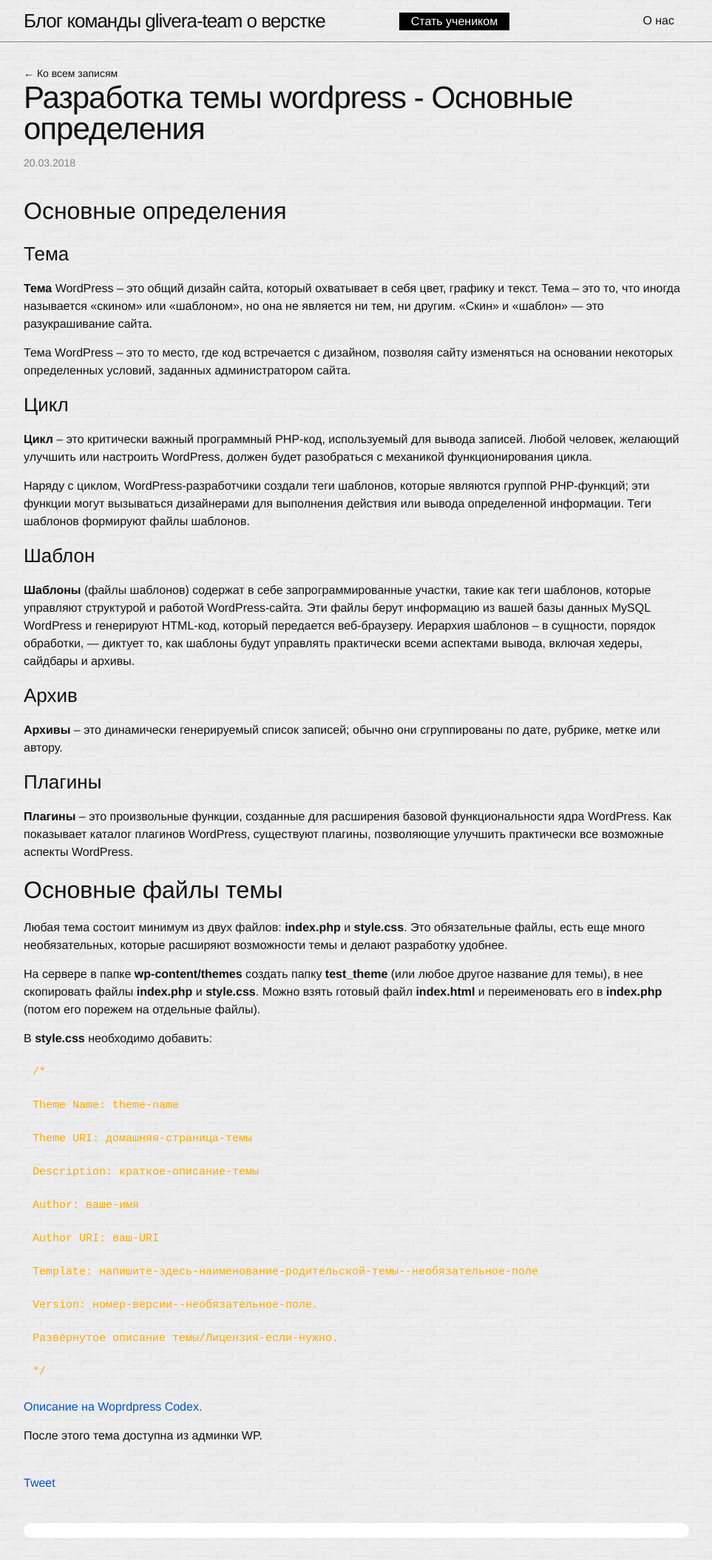
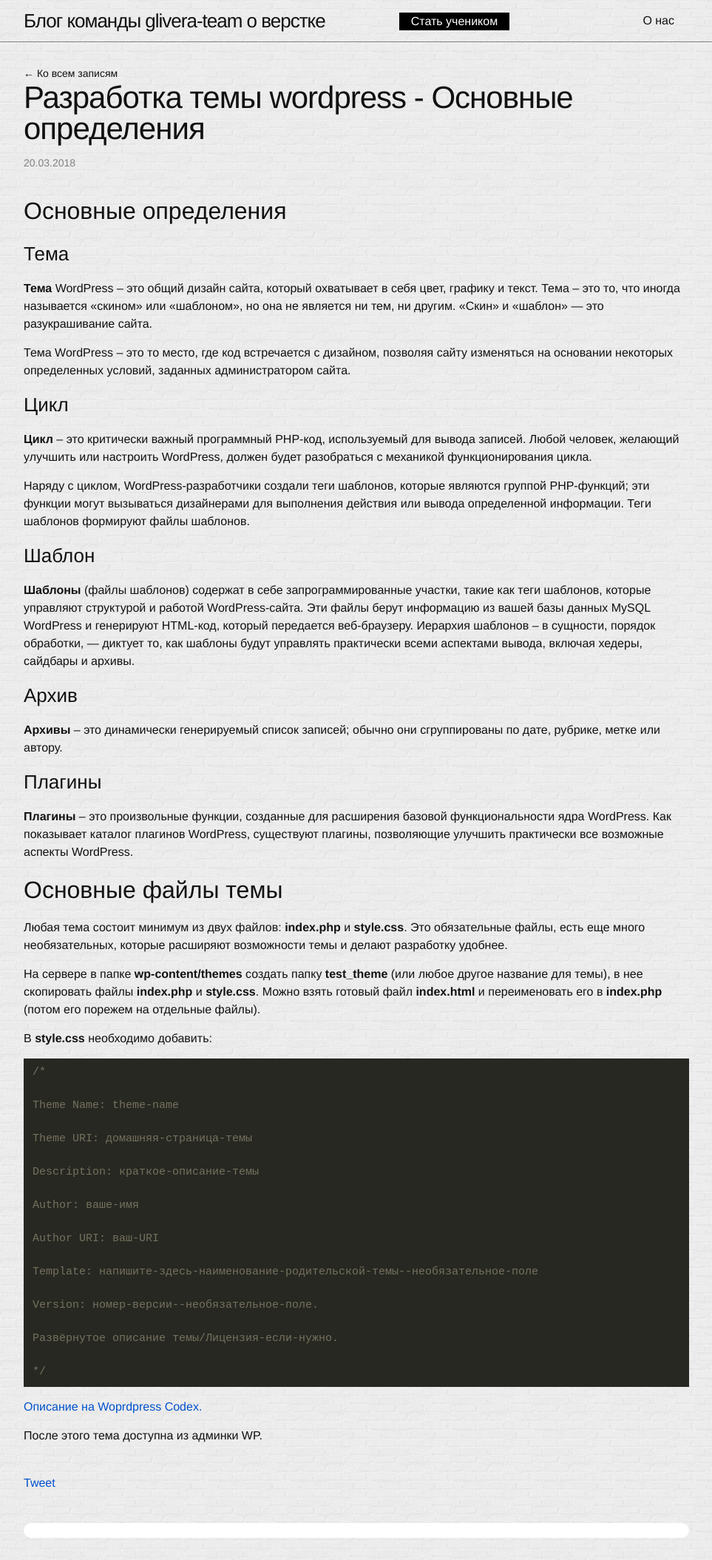
Before and after one commit to glivera-team/glivera-team.github.io, a Jekyll site: the page built from _posts/2018-03-20-wp-theme-dev-1.markdown, in a window 1280 px wide. Shown: the whole page at 74% size, without its empty margins (158-1121 px from the left). Built offline with Jekyll 4.4.1, drawn with Linux system fonts in a browser that asks for light colours; comment, search, counter and statistics services are not loaded.

Commit message:
fix code highlight

````diff
--- a/_posts/2018-03-20-wp-theme-dev-1.markdown
+++ b/_posts/2018-03-20-wp-theme-dev-1.markdown
@@ -42,7 +42,8 @@
 
 В **style.css** необходимо добавить:
 
-```CSS
+{% highlight css %}
+{% raw %}
 /*
 
 Theme Name: theme-name
@@ -62,7 +63,8 @@
 Развёрнутое описание темы/Лицензия-если-нужно.
 
 */
-```
+{% endraw %}
+{% endhighlight %}
 
 [Описание на Woprdpress Codex.](https://codex.wordpress.org/%D0%A1%D0%BE%D0%B7%D0%B4%D0%B0%D0%BD%D0%B8%D0%B5_%D1%82%D0%B5%D0%BC#.D0.A2.D0.B0.D0.B1.D0.BB.D0.B8.D1.86.D0.B0_.D1.81.D1.82.D0.B8.D0.BB.D0.B5.D0.B9_.D1.82.D0.B5.D0.BC.D1.8B)
 
````
